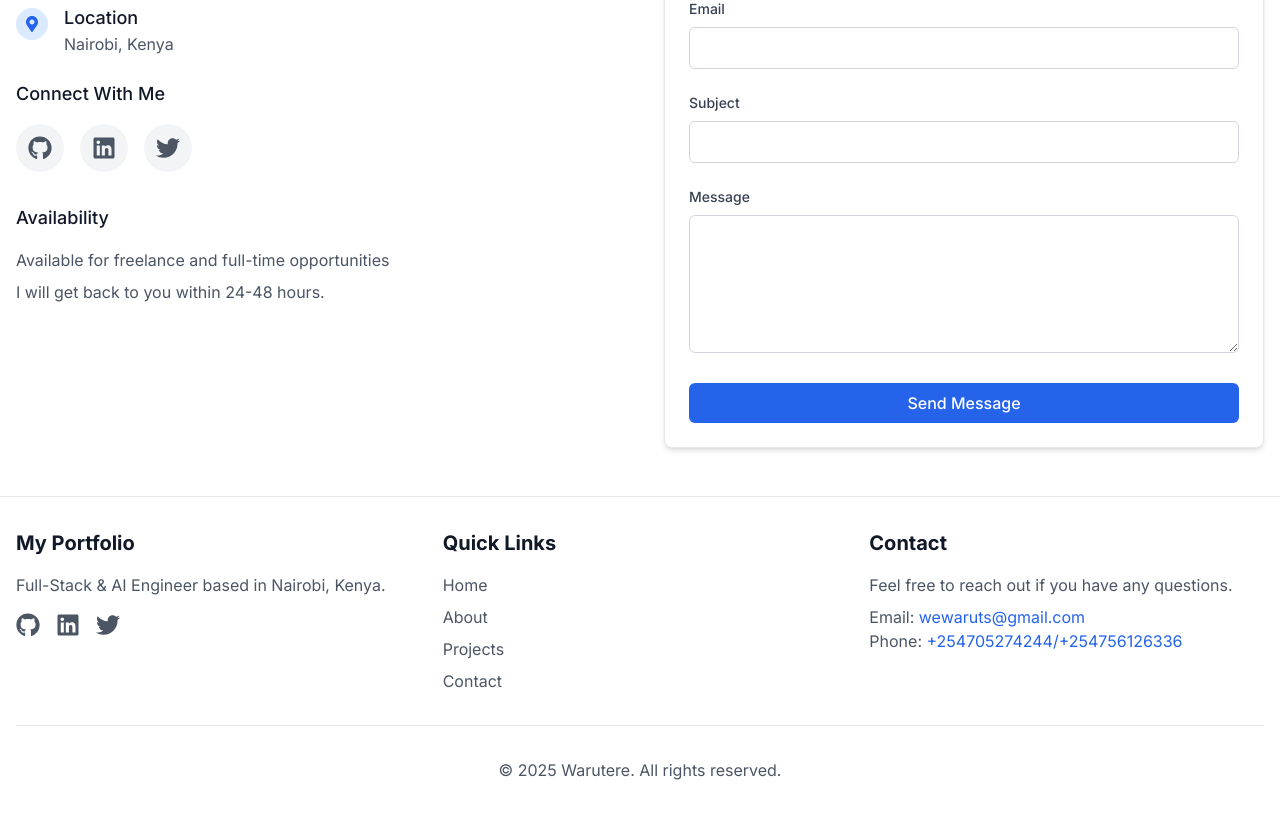
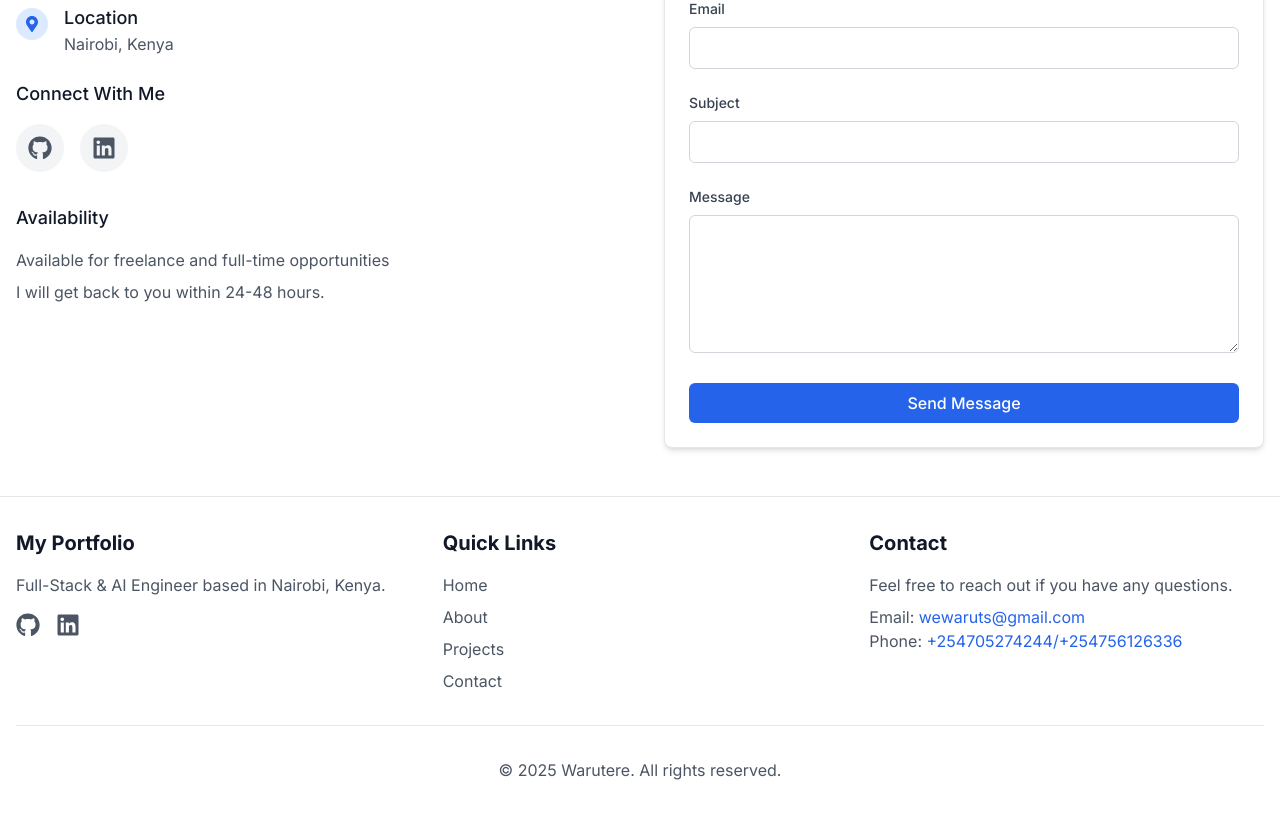
Before and after one commit to wachira7/wew-portfolio, a Next.js app in the folder wew-portfolio/: page /contact in a window 1280 px wide. Shown: the part 380-1194 px from the top of the page. Built offline with nearby package versions, Linux system fonts and the light colour scheme.

Commit message:
Remove the X/Twitter links

```diff
--- a/wew-portfolio/app/contact/page.tsx
+++ b/wew-portfolio/app/contact/page.tsx
@@ -2,7 +2,7 @@
 
 import { motion } from 'framer-motion';
 import ContactForm from '@/components/contact-form';
-import { FaEnvelope, FaMapMarkerAlt, FaLinkedin, FaGithub, FaTwitter } from 'react-icons/fa';
+import { FaEnvelope, FaMapMarkerAlt, FaLinkedin, FaGithub } from 'react-icons/fa';
 
 export default function ContactPage() {
   return (
@@ -76,17 +76,6 @@ export default function ContactPage() {
                     <FaLinkedin className="h-6 w-6" />
                     <span className="sr-only">LinkedIn</span>
                   </motion.a>
-                  <motion.a
-                    href="https://x.com/nationalist_ke"
-                    target="_blank"
-                    rel="noopener noreferrer"
-                    className="rounded-full bg-gray-100 p-3 text-gray-600 transition-colors hover:bg-gray-200 hover:text-gray-900 dark:bg-gray-800 dark:text-gray-300 dark:hover:bg-gray-700 dark:hover:text-white"
-                    whileHover={{ scale: 1.1 }}
-                    whileTap={{ scale: 0.95 }}
-                  >
-                    <FaTwitter className="h-6 w-6" />
-                    <span className="sr-only">Twitter</span>
-                  </motion.a>
                 </div>
               </div>
 
--- a/wew-portfolio/app/page.tsx
+++ b/wew-portfolio/app/page.tsx
@@ -4,7 +4,7 @@ import { motion } from 'framer-motion';
 import Image from 'next/image';
 import Link from 'next/link';
 import Button from '@/components/ui/button';
-import { FaArrowRight, FaGithub, FaLinkedin, FaTwitter, FaExternalLinkAlt } from 'react-icons/fa';
+import { FaArrowRight, FaGithub, FaLinkedin, FaExternalLinkAlt } from 'react-icons/fa';
 import PageTransition from '@/components/ui/page-transition';
 import FloatingTechStack from '@/components/interactive/floating-tech-stack';
 import dynamic from 'next/dynamic';
@@ -103,7 +103,6 @@ export default function Home() {
                   {[
                     { href: 'https://github.com/wachira7', icon: <FaGithub className="h-6 w-6" />, label: 'GitHub' },
                     { href: 'https://www.linkedin.com/in/emmanuelwaruts77/', icon: <FaLinkedin className="h-6 w-6" />, label: 'LinkedIn' },
-                    { href: 'https://x.com/nationalist_ke', icon: <FaTwitter className="h-6 w-6" />, label: 'Twitter' },
                   ].map(({ href, icon, label }) => (
                     <motion.a
                       key={label}
--- a/wew-portfolio/components/layout/footer.tsx
+++ b/wew-portfolio/components/layout/footer.tsx
@@ -3,7 +3,7 @@
 
 import Link from 'next/link';
 import { motion } from 'framer-motion';
-import { FaGithub, FaLinkedin, FaTwitter } from 'react-icons/fa';
+import { FaGithub, FaLinkedin } from 'react-icons/fa';
 
 export default function Footer() {
   const currentYear = new Date().getFullYear();
@@ -40,17 +40,6 @@ export default function Footer() {
               >
                 <FaLinkedin className="h-6 w-6" />
                 <span className="sr-only">LinkedIn</span>
-              </motion.a>
-              <motion.a
-                href="https://x.com/nationalist_ke"
-                target="_blank"
-                rel="noopener noreferrer"
-                className="text-gray-600 transition-colors hover:text-gray-900 dark:text-gray-400 dark:hover:text-white"
-                whileHover={{ scale: 1.1 }}
-                whileTap={{ scale: 0.95 }}
-              >
-                <FaTwitter className="h-6 w-6" />
-                <span className="sr-only">Twitter</span>
               </motion.a>
             </div>
           </div>
```
